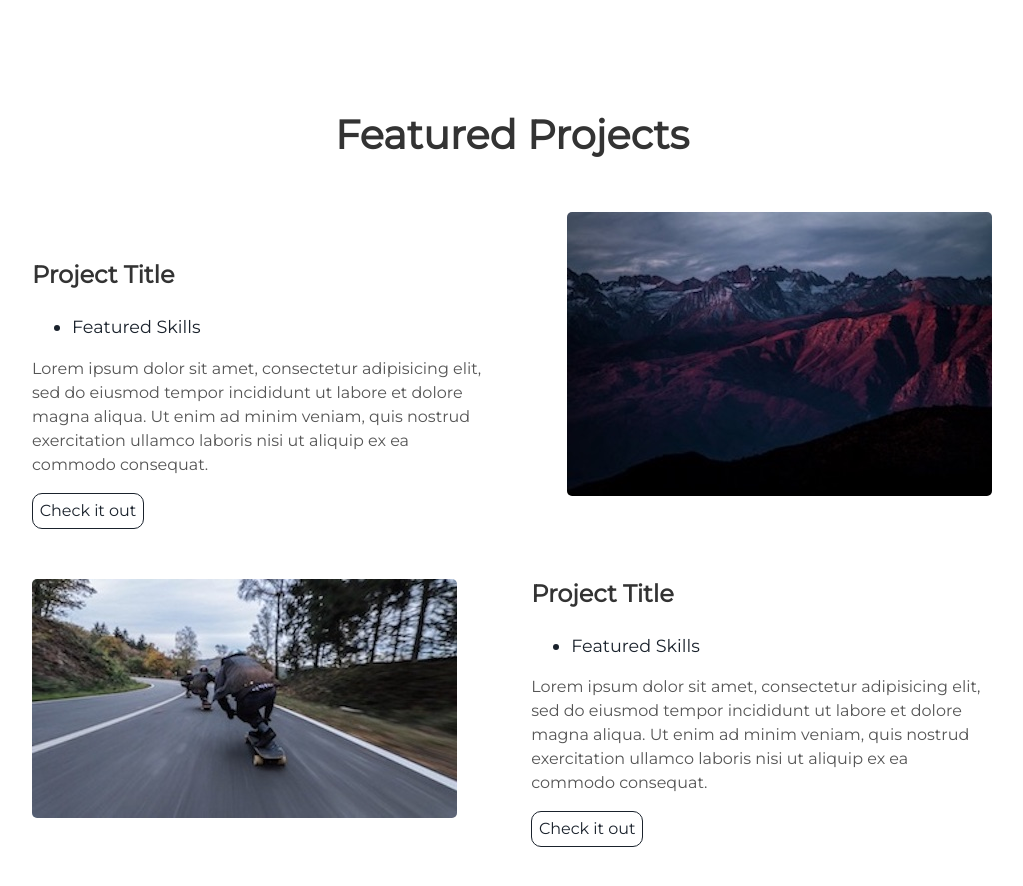
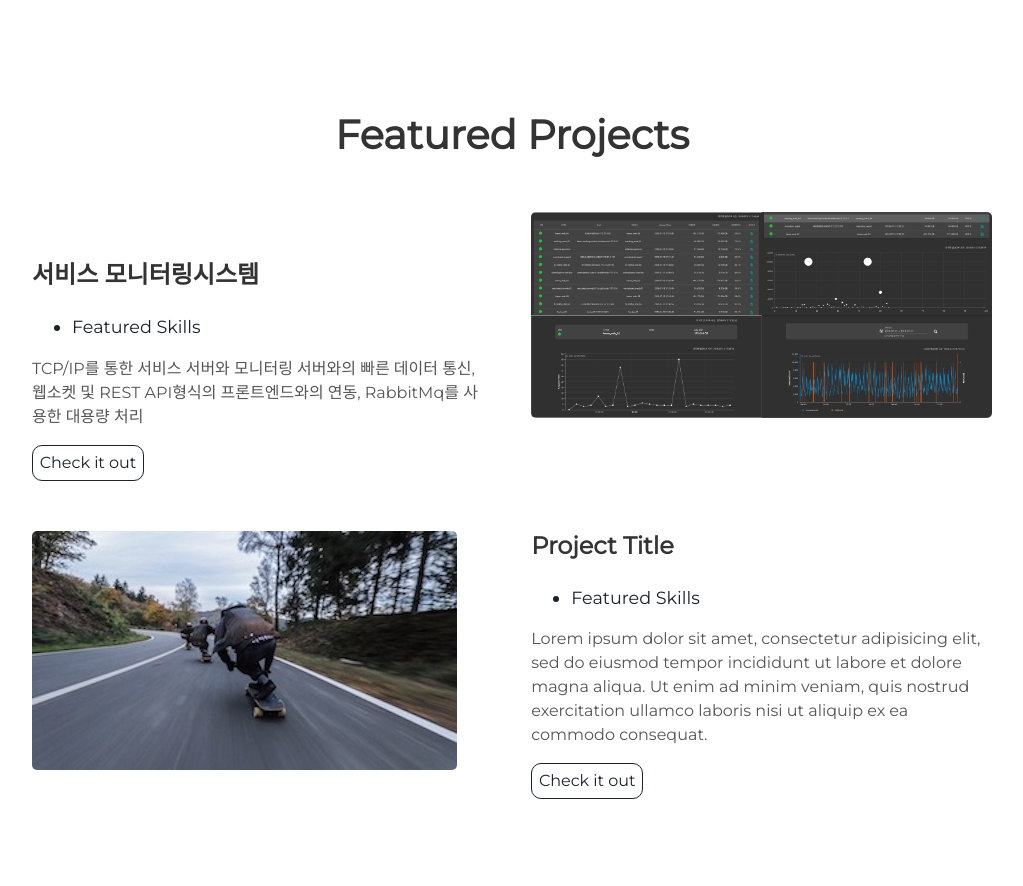
Before and after one commit to bboroccu/bboroccu.github.io, a Jekyll site: the page built from index.html, in a window 1280 px wide and 900 px high, scrolled down 1551 px. Shown: the top 886 px of the window, without its empty margins (128-1151 px from the left). Built offline with Jekyll 4.4.1, drawn with Linux system fonts in a browser that asks for light colours.

Commit message:
[수정사항] - 모니터링 프로젝트 추가

```diff
--- a/_includes/projects.html
+++ b/_includes/projects.html
@@ -3,14 +3,14 @@
 </div>
 <div class="user-projects">
   <div class="images-right">
-    <img alt="mountains" src="{{ "/assets/img/mountains.jpg" | prepend: site.baseurl }}" />
+    <img alt="mountains" src="{{ "/assets/img/monitoring.jpg" | prepend: site.baseurl }}" />
   </div>
   <div class="contents">
-    <h3> Project Title </h3>
+    <h3> 서비스 모니터링시스템 </h3>
     <ul>
       <li> Featured Skills</li>
     </ul>
-    <p>Lorem ipsum dolor sit amet, consectetur adipisicing elit, sed do eiusmod tempor incididunt ut labore et dolore magna aliqua. Ut enim ad minim veniam, quis nostrud exercitation ullamco laboris nisi ut aliquip ex ea commodo consequat.</p>
+    <p>TCP/IP를 통한 서비스 서버와 모니터링 서버와의 빠른 데이터 통신, 웹소켓 및 REST API형식의 프론트엔드와의 연동, RabbitMq를 사용한 대용량 처리</p>
     <a class="project-link" href="#">Check it out</a>
   </div>
 </div>
```
Also changed, not shown: assets/img/monitoring.jpg (added).
